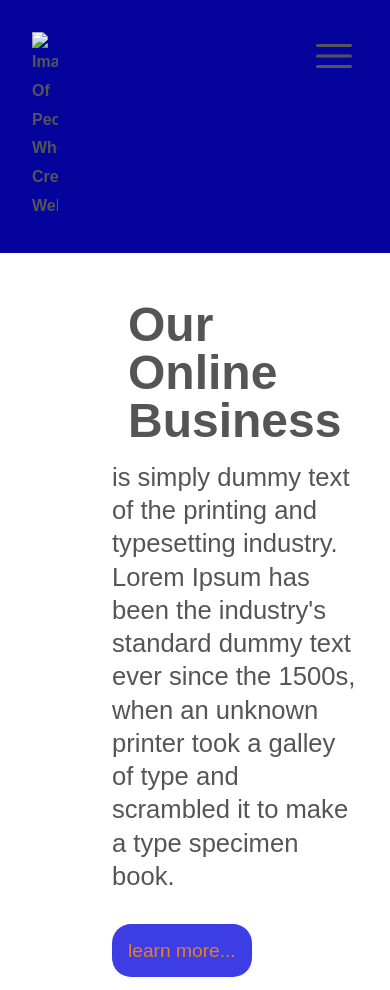
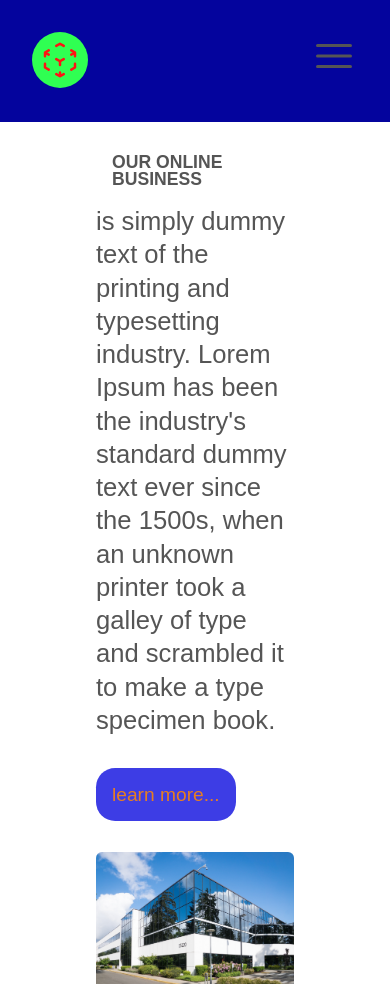
Before and after one commit to kauga/website, a plain HTML site: page index.html in a window 390 px wide. Shown: the top 990 px of the page. Drawn offline with Linux system fonts and the light colour scheme.

Commit message:
new file

```diff
--- a/index.html
+++ b/index.html
@@ -10,13 +10,29 @@
   <body>
     <header class="header">
       <nav class="mainMenu">
-        <img
+        <!-- <img
           src=""
           class="image-logo"
           alt="image of people whose create website"
           width="8%"
           height="8%"
-        />
+        /> -->
+
+        <svg
+          xmlns="http://www.w3.org/2000/svg"
+          fill="none"
+          viewBox="0 0 24 24"
+          stroke-width="1.5"
+          stroke="currentColor"
+          class="image-logo"
+        >
+          <path
+            stroke-linecap="round"
+            stroke-linejoin="round"
+            d="M21 7.5l-2.25-1.313M21 7.5v2.25m0-2.25l-2.25 1.313M3 7.5l2.25-1.313M3 7.5l2.25 1.313M3 7.5v2.25m9 3l2.25-1.313M12 12.75l-2.25-1.313M12 12.75V15m0 6.75l2.25-1.313M12 21.75V19.5m0 2.25l-2.25-1.313m0-16.875L12 2.25l2.25 1.313M21 14.25v2.25l-2.25 1.313m-13.5 0L3 16.5v-2.25"
+          />
+        </svg>
+
         <ul class="unorder-menu">
           <li class="list-items">
             <a href="#" class="mainLink">home</a>
--- a/queries.css
+++ b/queries.css
@@ -82,3 +82,23 @@
     grid-template-columns: 1fr;
   }
 }
+
+@media screen and (max-width:550px) {
+  .heading-one {
+    font-size: 1.1rem;
+    font-weight: 600;
+    text-transform: uppercase;
+  }
+
+  .img-logo {
+    width: 100%;
+  }
+
+  .text-info {
+    font-size: 1.1rem;
+  }
+
+  .tex-company {
+    font-size: 1rem;
+  }
+}
--- a/style.css
+++ b/style.css
@@ -10,6 +10,12 @@ body {
 }
 
 .image-logo {
+  width: 2.5rem;
+  height: 2.5rem;
+  stroke: rgb(253, 19, 19);
+  background-color: rgb(47, 255, 82);
+  padding: 0.5rem;
+  border-radius: 50%;
 }
 
 .mainMenu {
@@ -20,7 +26,7 @@ body {
 }
 
 .container {
-  max-width: 120rem;
+  /* max-width: 120rem; */
   margin: 0 auto;
   padding: 0 5rem;
   margin-top: 1rem;
@@ -59,7 +65,7 @@ body {
 .section-intro {
   display: grid;
   grid-template-columns: repeat(2, 1fr);
-  margin: 2rem;
+  margin: 1rem;
   gap: 3rem;
 }
 
```
